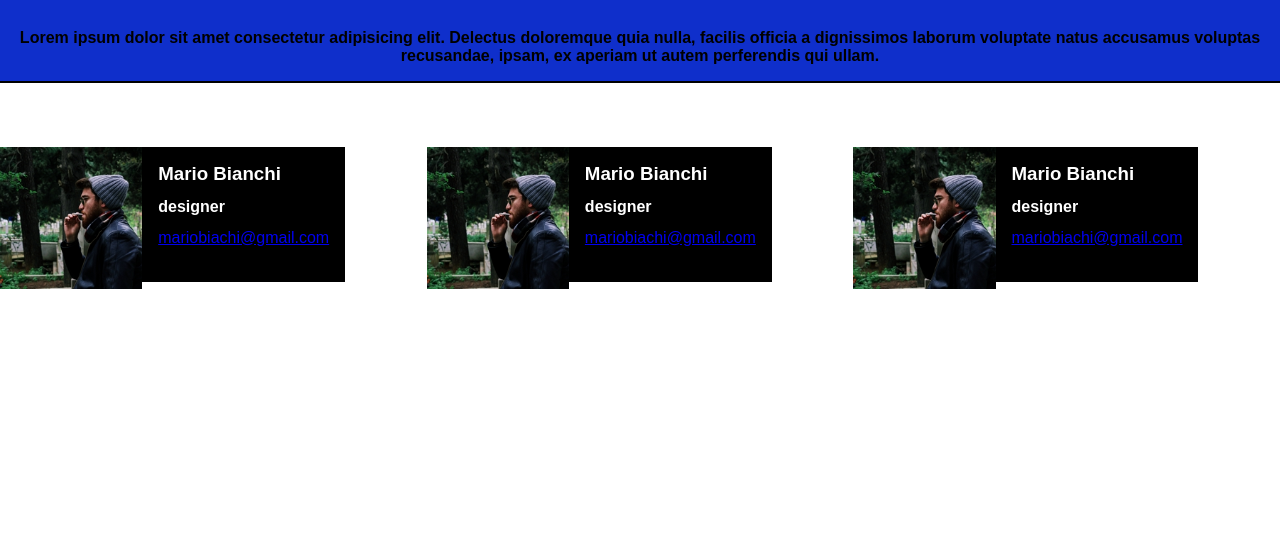
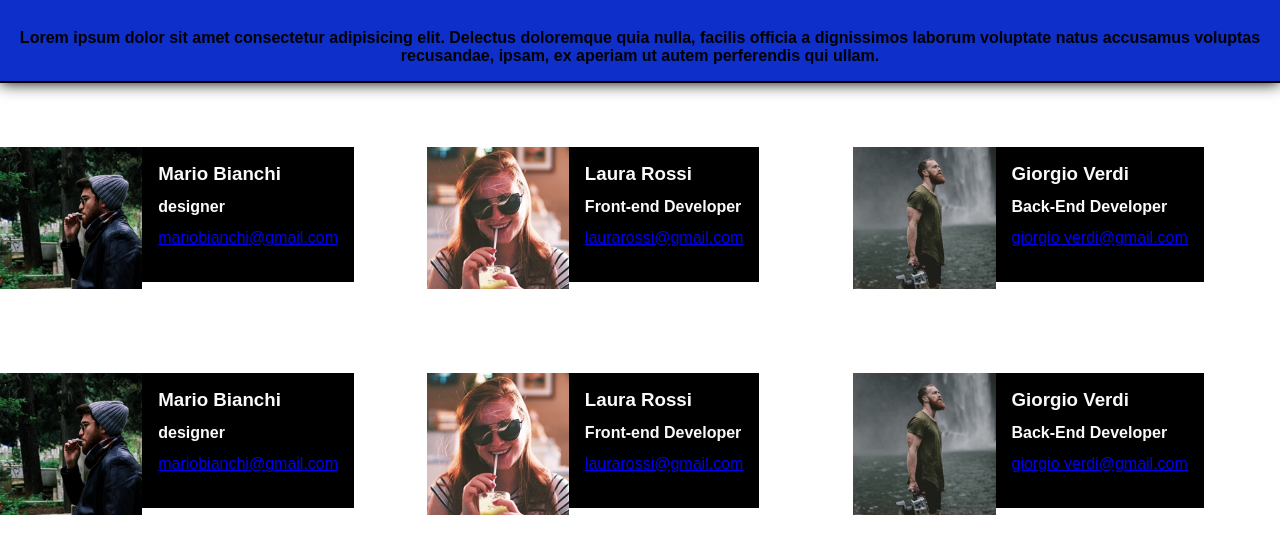
Before and after one commit to lucaruboni/html-css-float-cards, a plain HTML site: page index.html in a window 1280 px wide. Shown: the part 74-628 px from the top of the page. Drawn offline with Linux system fonts and the light colour scheme; a web font is replaced by a local one.

Commit message:
[add] first row content [add] second row

```diff
--- a/assets/css/style.css
+++ b/assets/css/style.css
@@ -37,6 +37,7 @@ header{
     text-align: center;
     font-family: 'Laila', sans-serif;
     border-bottom: 2px solid black;
+    box-shadow: 0 0 15px;
 
 }
 
@@ -73,7 +74,7 @@ header{
     padding: 1rem;
 
     background-color: black;
-    color: white;
+    color: #fafafa;
 }
 
 .card >.image{
@@ -88,3 +89,7 @@ header{
 .p_text{
     padding-bottom: 0.8rem;
 }
+
+.card{
+    padding-bottom: 5rem;
+}
--- a/index.html
+++ b/index.html
@@ -33,12 +33,12 @@
             <div class="col-4">
                 <div class="card clearfix">
                   <div class="image left">
-                    <img class="" src="./assets/img/male1.png" alt="">
+                    <img class="border" src="./assets/img/male1.png" alt="">
                   </div>
-                    <div class="details py">
+                    <div class="details py border">
                         <h3 class="p_text">Mario Bianchi</h3>
                         <h4 class="p_text">designer</h4>
-                        <a href="#">mariobiachi@gmail.com</a>
+                        <a href="#">mariobianchi@gmail.com</a>
                     </div>
                 </div>
             </div>
@@ -46,12 +46,12 @@
             <div class="col-4">
                 <div class="card clearfix">
                   <div class="image left">
-                    <img class="" src="./assets/img/male1.png" alt="">
+                    <img class="border" src="./assets/img/female1.png" alt="">
                   </div>
-                    <div class="details py">
-                        <h3 class="p_text">Mario Bianchi</h3>
-                        <h4 class="p_text">designer</h4>
-                        <a href="#">mariobiachi@gmail.com</a>
+                    <div class="details py border">
+                        <h3 class="p_text">Laura Rossi</h3>
+                        <h4 class="p_text">Front-end Developer</h4>
+                        <a href="#">laurarossi@gmail.com</a>
                     </div>
                 </div>
             </div>
@@ -59,16 +59,54 @@
             <div class="col-4">
                 <div class="card clearfix">
                   <div class="image left">
-                    <img class="" src="./assets/img/male1.png" alt="">
+                    <img class="border" src="./assets/img/male2.png" alt="">
                   </div>
-                    <div class="details py">
-                        <h3 class="p_text">Mario Bianchi</h3>
-                        <h4 class="p_text">designer</h4>
-                        <a href="#">mariobiachi@gmail.com</a>
+                    <div class="details py border">
+                        <h3 class="p_text">Giorgio Verdi</h3>
+                        <h4 class="p_text">Back-End Developer</h4>
+                        <a href="#">giorgio verdi@gmail.com</a>
                     </div>
                 </div>
             </div>
 
+            <div class="col-4">
+              <div class="card clearfix">
+                <div class="image left">
+                  <img class="border" src="./assets/img/male1.png" alt="">
+                </div>
+                  <div class="details py border">
+                      <h3 class="p_text">Mario Bianchi</h3>
+                      <h4 class="p_text">designer</h4>
+                      <a href="#">mariobianchi@gmail.com</a>
+                  </div>
+              </div>
+          </div>
+
+          <div class="col-4">
+              <div class="card clearfix">
+                <div class="image left">
+                  <img class="border" src="./assets/img/female1.png" alt="">
+                </div>
+                  <div class="details py border">
+                      <h3 class="p_text">Laura Rossi</h3>
+                      <h4 class="p_text">Front-end Developer</h4>
+                      <a href="#">laurarossi@gmail.com</a>
+                  </div>
+              </div>
+          </div>
+
+          <div class="col-4">
+              <div class="card clearfix">
+                <div class="image left">
+                  <img class="border" src="./assets/img/male2.png" alt="">
+                </div>
+                  <div class="details py border">
+                      <h3 class="p_text">Giorgio Verdi</h3>
+                      <h4 class="p_text">Back-End Developer</h4>
+                      <a href="#">giorgio verdi@gmail.com</a>
+                  </div>
+              </div>
+          </div>
 
         </div>
      </div>
```
